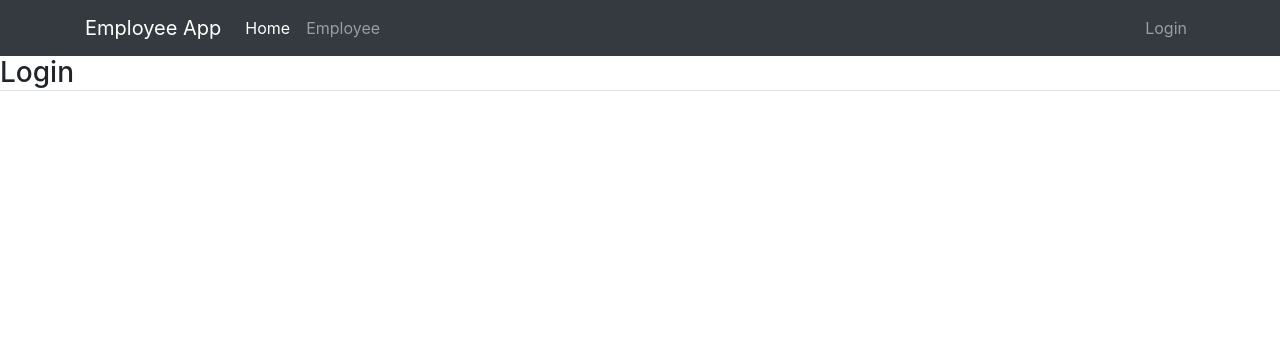
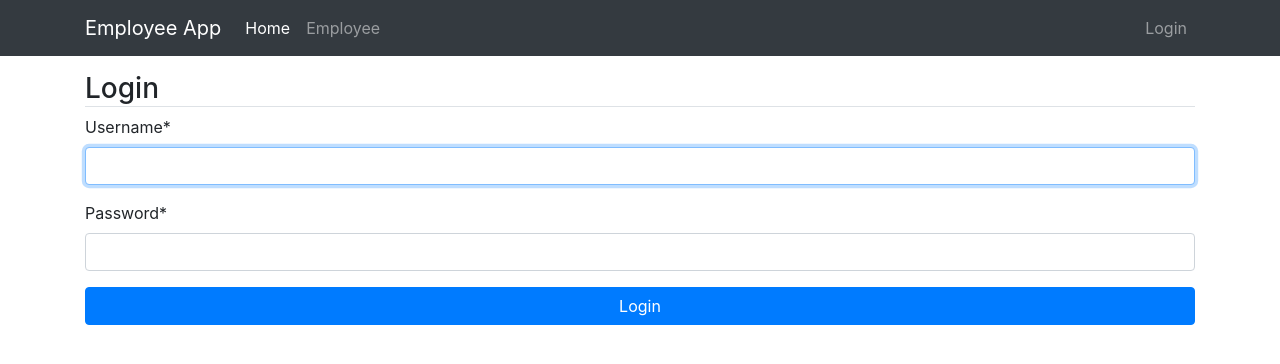
Before and after one commit to jisshub/employee-project-django, a Django app: page /login/ in a window 1280 px wide. Shown: the top 364 px of the page. Run offline with Django 3.2, Linux system fonts and the light colour scheme; some libraries are stand-ins or nearby versions.

Commit message:
user login ok - next authentication using login

```diff
--- a/employeeAppProject/settings.py
+++ b/employeeAppProject/settings.py
@@ -125,3 +125,6 @@ STATIC_URL = '/static/'
 CRISPY_TEMPLATE_PACK = 'bootstrap4'
 
 MESSAGE_STORAGE = 'django.contrib.messages.storage.cookie.CookieStorage'
+
+# redirect to index page once login
+LOGIN_REDIRECT_URL = 'index'
--- a/templates/userApp/login.html
+++ b/templates/userApp/login.html
@@ -3,11 +3,21 @@
 {% load crispy_forms_tags %}
 
 {% block content %}
-    <h3 class="display-5 border-bottom">Login</h3>
-    <form method="POST">
-        {% csrf_token %}
-        <div class="form-group">
-
+    <div class="container">
+        <div class="row">
+            <div class="col-md-12">
+                <h3 class="mt-3 display-5 border-bottom">Login</h3>
+                    <form method="POST">
+                    {% csrf_token %}
+                    <!-- show login form -->
+                    <div class="form-group">
+                        {{form|crispy}}
+                    </div>
+                    <div class="form-group">
+                        <button class="btn btn-block btn-primary" type="submit">Login</button>
+                    </div>
+                </form>
+            </div>
         </div>
-    </form>
+    </div>
 {% endblock %}
--- a/userApp/views.py
+++ b/userApp/views.py
@@ -17,6 +17,8 @@ def register_view(request):
         if  form.is_valid:
             form.save()
             messages.success(request, "New Account Created")
+            # redirect to login after register
+            return redirect('login')
     else:
         form = UserCreationForm()
     # render the form
```
